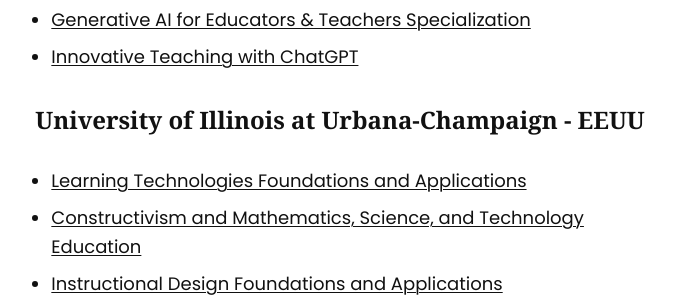
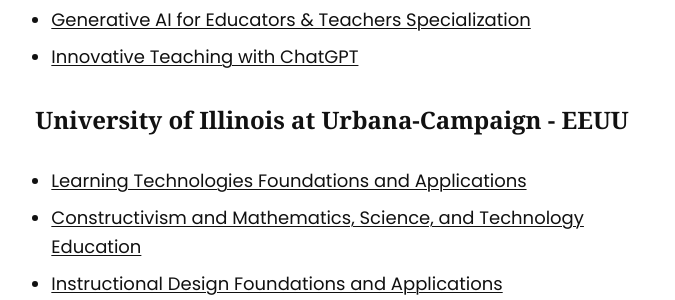
Before and after one commit to asoesem/asoesem.github.io, a Jekyll site: the page built from _posts/2023-09-12-los-mejores-cursos-gratuitos.md, in a window 1280 px wide and 900 px high, scrolled down 9271 px. Shown: the part 157-457 px from the top of the window, without its empty margins (454-1129 px from the left). Built offline with Jekyll 4.4.1, drawn with Linux system fonts in a browser that asks for light colours.

Commit message:
Corrige errores ortográficos

```diff
--- a/_posts/2023-09-12-los-mejores-cursos-gratuitos.md
+++ b/_posts/2023-09-12-los-mejores-cursos-gratuitos.md
@@ -252,7 +252,7 @@
 * [Generative AI for Educators & Teachers Specialization][63]
 * [Innovative Teaching with ChatGPT][64]
 
-### University of Illinois at Urbana-Champaign - EEUU
+### University of Illinois at Urbana-Campaign - EEUU
 
 * [Learning Technologies Foundations and Applications][65]
 * [Constructivism and Mathematics, Science, and Technology Education][66]
```
